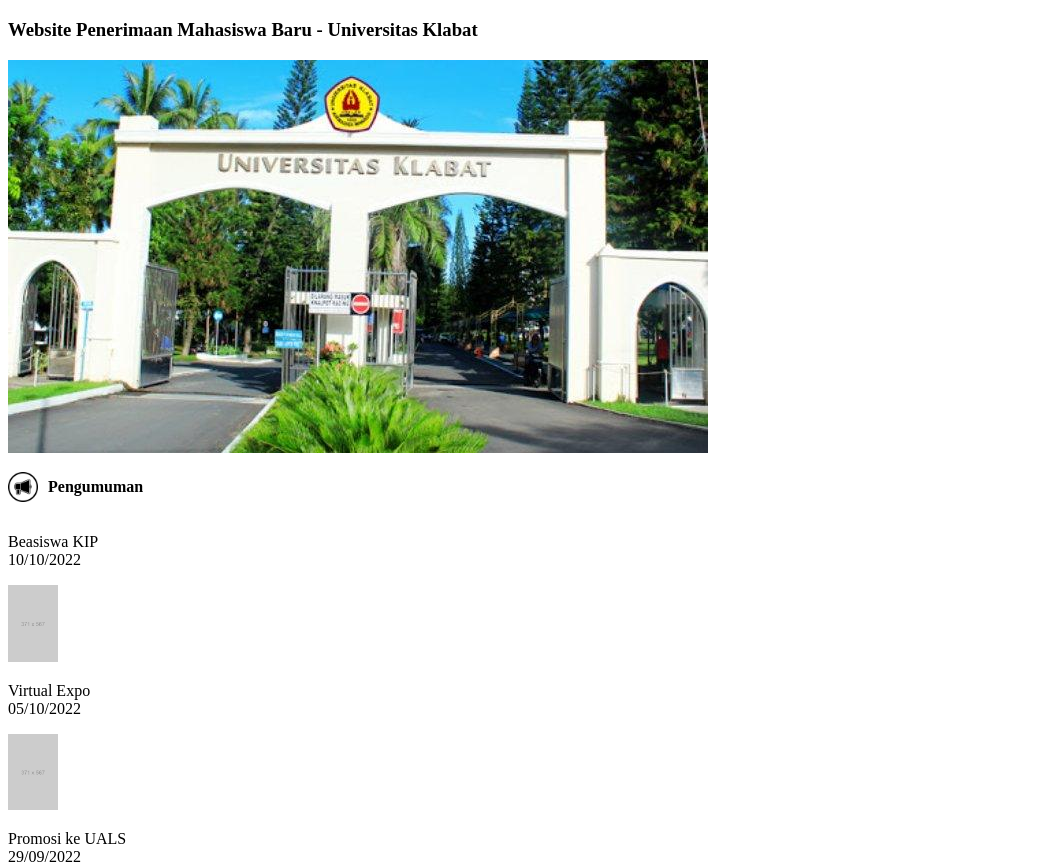
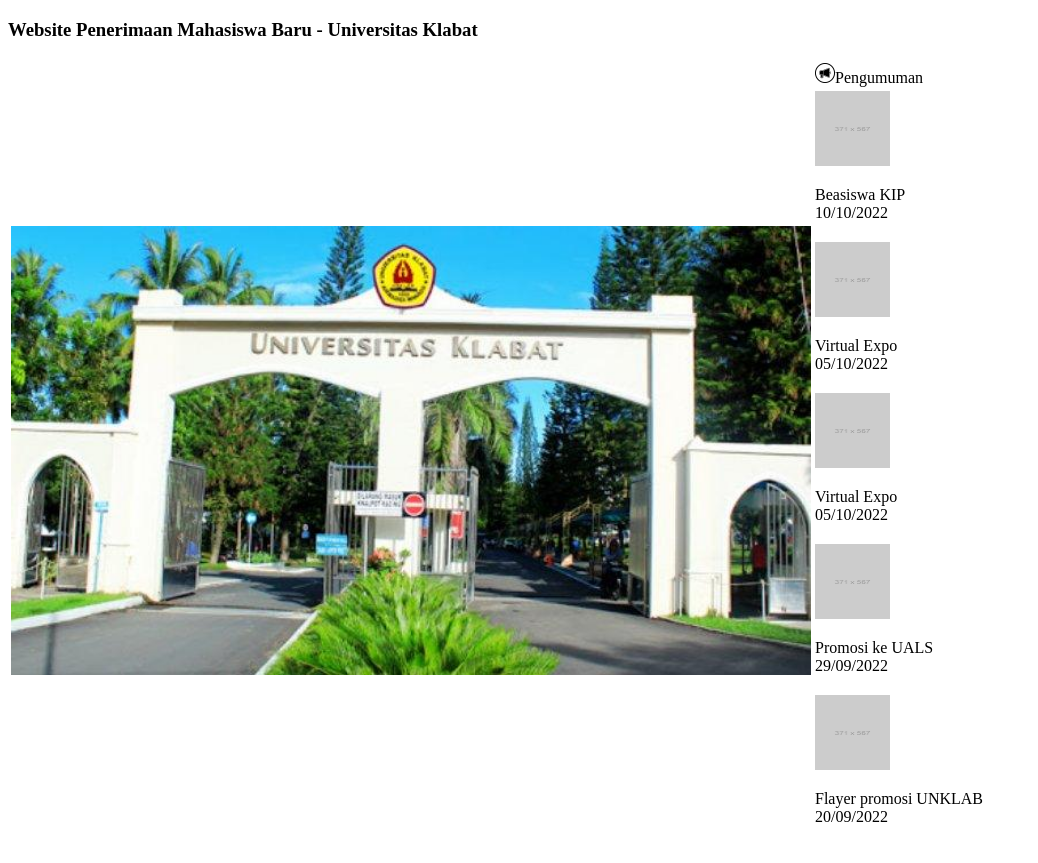
Before and after one commit to annamgntku/web-desgin-f, a plain HTML site: page MidExam1/home.html in a window 1280 px wide. Shown: the part 87-950 px from the top of the page, without its empty margins (0-1038 px from the left). Drawn offline with Linux system fonts and the light colour scheme.

Commit message:
Add files via upload

```diff
--- a/MidExam1/home.html
+++ b/MidExam1/home.html
@@ -19,42 +19,57 @@
         <h1>SELAMAT DATANG </h1>
 
         <h3>Website Penerimaan Mahasiswa Baru - Universitas Klabat</h3>
+        <table>
+          <tr>
+            <td rowspan="6">
+              <img src="unklab.jpg" alt="unklab" width="800" height="outo" >
+            </td>
+            <td>
+              <img src="announcement.jpg" width="20" height="20">Pengumuman
 
-        <img src="unklab.jpg" alt="unklab">
+            </td>
 
-        <style>
-            .pengumuman {
-              display: flex;
-              align-items: center;
-              gap: 10px;
-            }
+          </tr>
 
-            .pengumuman img {
-              width: 30px;
-            }
-          </style>
-        <body>
-          <div class="pengumuman">
-            <img src="announcement.jpg" alt="Ikon Pengumuman" width="50">
-            <h4>Pengumuman</h4>
-          </div>
+          <tr>
+            <td>
+              <img src="kotak.png" alt="kotak" width="75" height="75">
+              <p>Beasiswa KIP<br>10/10/2022</p>
+            </td>
+          </tr>
+          <tr>
+            <td>
+              <img src="kotak.png" alt="kotak" width="75" height="75">
+              <p>Virtual Expo<br>05/10/2022</p>
+            </td>
+          </tr>
 
-          <div class="kotak-pengumuman">
-              <p>Beasiswa KIP<br>10/10/2022</p>
-              <img src="kotak.png" alt="kotak" width="50">
-          </div>
-          <div class="kotak-pengumuman">
-            <p>Virtual Expo<br>05/10/2022</p>
-            <img src="kotak.png" alt="kotak" width="50">
-          </div>
-          <div class="kotak-pengumuman">
-            <p>Promosi ke UALS<br>29/09/2022</p>
-            <img src="kotak.png" alt="kotak" width="50">
-          </div>
-          <div class="kotak-pengumuman">
-            <p>Flayer promosi UNKLAB<br>20/09/2022</p>
-            <img src="kotak.png" alt="kotak" width="50">
-        </div>
+          <tr>
+            <td>
+              <img src="kotak.png" alt="kotak" width="75" height="75">
+              <p>Virtual Expo<br>05/10/2022</p>
+            </td>
+          </tr>
+
+          <tr>
+            <td>
+              <img src="kotak.png" alt="kotak" width="75" height="75">
+              <p>Promosi ke UALS<br>29/09/2022</p>
+            </td>
+          </tr>
+
+          <tr>
+            <td>
+              <img src="kotak.png" alt="kotak" width="75" height="75">
+              <p>Flayer promosi UNKLAB<br>20/09/2022</p>
+            </td>
+          </tr>
+
+
+
+
+        </table>
+
 
 
         <h4>Program Studi</h4>
@@ -83,9 +98,7 @@
 
         <img src="daftar.jpg" alt="daftar" width="200">
         <h3>Vidio Virtual Campus Tour</h3>
-        <video width="320" height="240" controls>
-            <source src="https://www.youtube.com/watch?v=en7eEJezwNY&t=1s." type="video youtube">
-          </video>
+        <iframe width="560" height="315" src="https://www.youtube.com/embed/en7eEJezwNY?si=bp_4NclcOXfdkEqb" title="YouTube video player" frameborder="0" allow="accelerometer; autoplay; clipboard-write; encrypted-media; gyroscope; picture-in-picture; web-share" referrerpolicy="strict-origin-when-cross-origin" allowfullscreen></iframe>
 
         <hr>
         <p>Copyright WebDesign Course UNKLAB © 2022</p>
```
Also changed, not shown: MidExam1/contactus.html (+27 -7 lines), MidExam1/registration.html (+3 -12 lines), MidExam1/tuitionfee.html (+21 -8 lines), MidExam1/maps.png (added).
